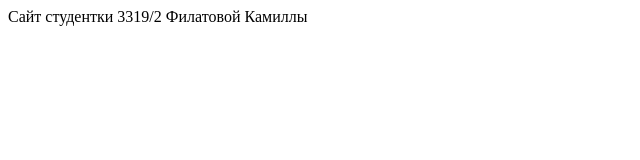
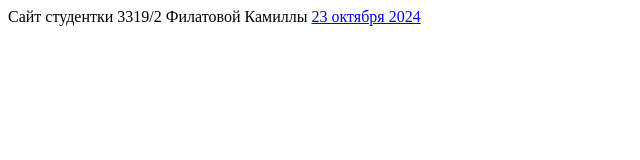
Before and after one commit to Qwttch/Qwttch.github.io, a plain HTML site: page index.html in a window 1280 px wide. Shown: the whole page, without its empty margins (0-640 px from the left). Drawn offline with Linux system fonts and the light colour scheme.

Commit message:
index.html

```diff
--- a/index.html
+++ b/index.html
@@ -7,6 +7,6 @@
 </head>
         <body>
             Сайт студентки 3319/2 Филатовой Камиллы
-            <a href= '23okt24.html>23 октября 2024</a>
+            <a href= '23okt24.html' >23 октября 2024</a>
         </body>
 </html>
```
